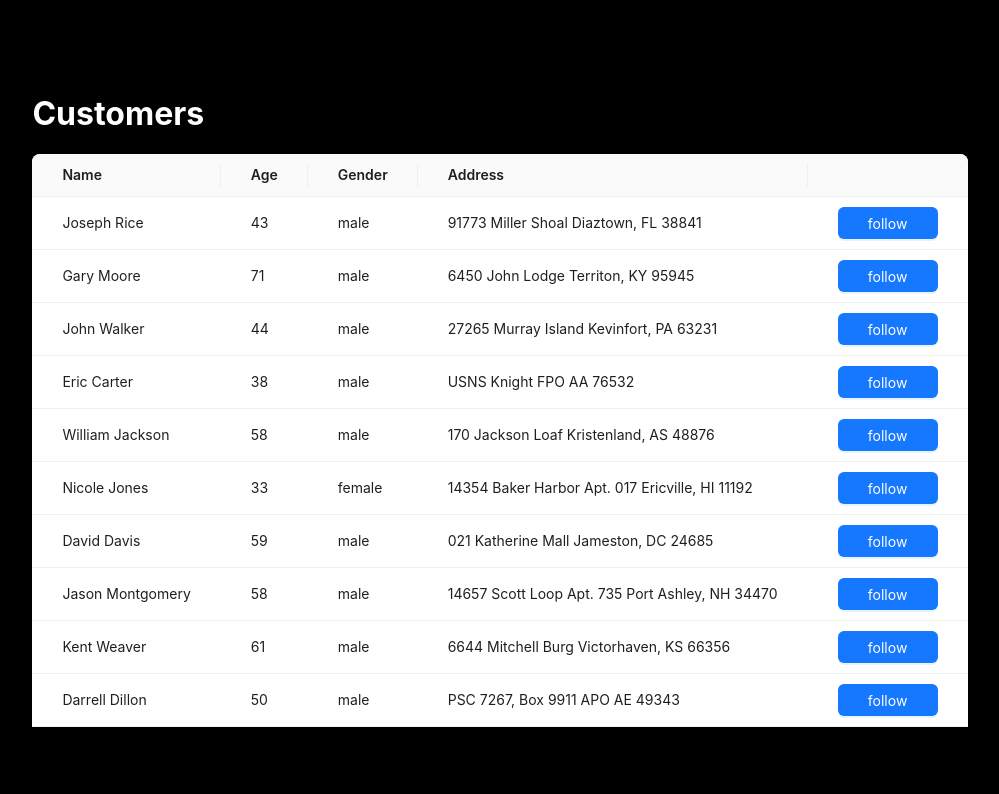
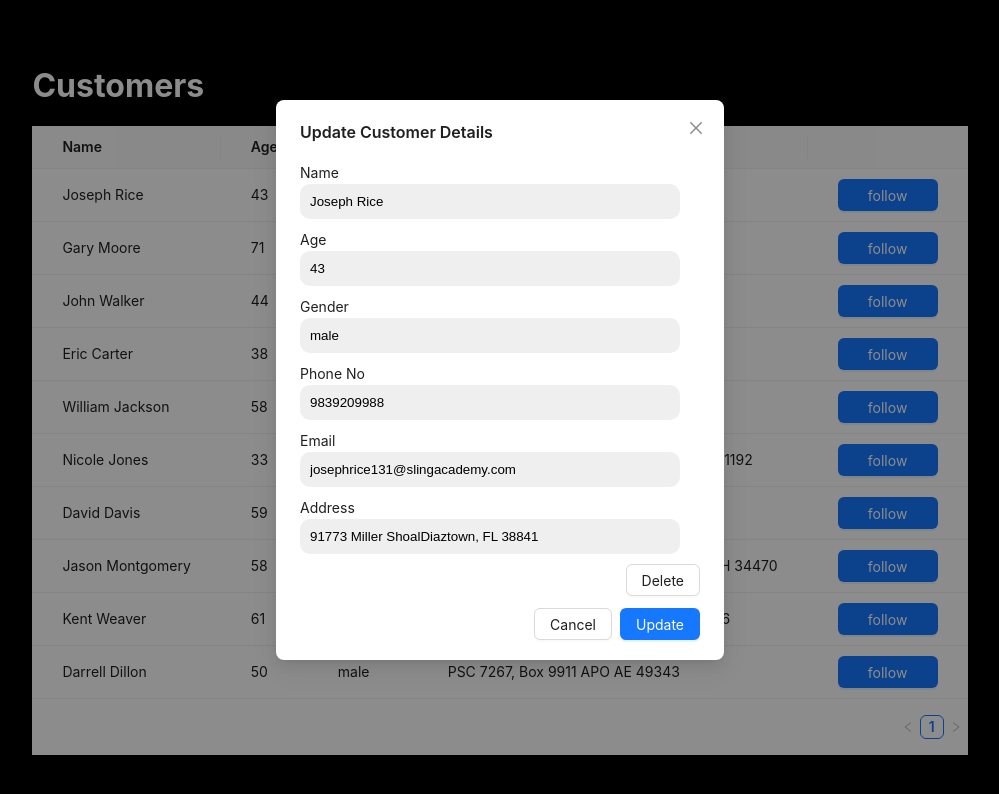
Before and after one commit to AshutoshPradhan1195/React-Intern-Task, a React (Create React App) app: page / in a window 1280 px wide. Both pictures are taken after a click on the element 639 px from the left and 223 px from the top of the page. Shown: the top 794 px of the page, without its empty margins (140-1139 px from the left). Built offline with nearby package versions, Linux system fonts and the light colour scheme; the HTML template or start-up script is replaced by a standard one.

Commit message:
create and update for customers

```diff
--- a/src/App.tsx
+++ b/src/App.tsx
@@ -1,6 +1,8 @@
 import React from 'react';
 import {Task} from './components/Task';
 import { customerDataType } from './components/assets/types';
+
+
 
 
 const customerData:customerDataType[] = [
@@ -89,7 +91,8 @@ const customerData:customerDataType[] = [
     address:"PSC 7267, Box 9911\nAPO AE 49343",
     gender:"male",
     age:50,
-  }]
+  }
+]
 
 
 
--- a/src/components/CustomerTable.tsx
+++ b/src/components/CustomerTable.tsx
@@ -1,13 +1,21 @@
-import React from 'react';
+import React, { useState } from 'react';
 import { ConfigProvider, Table } from 'antd';
 import type { ColumnsType } from 'antd/es/table';
 import { customerDataType, myProps } from './assets/types';
-import PopupModal from './PopupModal';
-import { render } from '@testing-library/react';
 import { FollowBtn } from './FollowBtn';
+import { Modal } from 'antd';
+import { Button, Space } from 'antd';
 
 
+const CustomerTable = (props:myProps) => {
 
+  const [customerData,setCustomerData] = useState(props.customerData)
+
+  const onCellClick = (record:customerDataType) =>{
+    setPopupData(record)
+    setIsModalOpen(true)
+    setIsUpdate(true)
+  }
   const columns: ColumnsType<customerDataType> = [
 
     //added onCell onclickfor each column except button in order to not show popup when pressing clicking on follow button
@@ -17,9 +25,7 @@ const columns: ColumnsType<customerDataType> = [
       onCell : (record) => {
         return{
           onClick : () => {
-          render(
-            <PopupModal name={record.name} age={record.age} address={record.address} email={record.email} phone={record.phone} gender={record.gender}/>
-          )
+            onCellClick(record)
           }
         }
       }
@@ -30,9 +36,7 @@ const columns: ColumnsType<customerDataType> = [
       onCell : (record) => {
         return{
           onClick : () => {
-          render(
-            <PopupModal name={record.name} age={record.age} address={record.address} email={record.email} phone={record.phone} gender={record.gender}/>
-          )
+            onCellClick(record)
           }
         }
       }
@@ -43,9 +47,7 @@ const columns: ColumnsType<customerDataType> = [
       onCell : (record) => {
         return{
           onClick : () => {
-          render(
-            <PopupModal name={record.name} age={record.age} address={record.address} email={record.email} phone={record.phone} gender={record.gender}/>
-          )
+            onCellClick(record)
           }
         }
       }
@@ -54,11 +56,10 @@ const columns: ColumnsType<customerDataType> = [
       title: 'Address',
       dataIndex: 'address',
       onCell : (record) => {
+
         return{
           onClick : () => {
-          render(
-            <PopupModal name={record.name} age={record.age} address={record.address} email={record.email} phone={record.phone} gender={record.gender}/>
-          )
+            onCellClick(record)
           }
         }
       }
@@ -72,23 +73,132 @@ const columns: ColumnsType<customerDataType> = [
     }
   ];
 
+  const [isModalOpen, setIsModalOpen] = useState(false);
 
-const CustomerTable = (props:myProps) => (
+  const [popupData, setPopupData] = useState({
+    name:"",
+    age:0,
+    address:"",
+    email:"",
+    gender:"",
+    phone:""
+
+  })
+
+  const handleUpdateOrAdd = () => {
+
+    if(!isUpdate){
+      customerData.push(popupData)
+    }
+      const newData = customerData.map((data) => {
+      if(data.email === popupData.email){
+        return data
+      }
+      else{
+        return data
+      }})
+      console.log(newData)
+      setCustomerData(newData)
+
+    setIsModalOpen(false);
+
+  };
+
+  const addCustomerPopup = () => {
+    setIsUpdate(false)
+    setPopupData(
+      {name:"",
+      age:0,
+      address:"",
+      email:"",
+      gender:"",
+      phone:""
+    })
+    setIsModalOpen(true)
+  }
+
+  const handleChange = (event: React.ChangeEvent<HTMLInputElement>) => {
+    setPopupData({...popupData, [event.target.name] : event.target.value})
+  }
+
+  const handleCancel = () => {
+    setIsModalOpen(false)
+  }
+
+  const handleDelete = () => {
+
+      const newData = customerData.filter((data) => data.email !== popupData.email)
+      setCustomerData(newData)
+      setIsModalOpen(false);
+  };
+
+  const [isUpdate,setIsUpdate] = useState(true)
+
+  return(
   <>
+    <div >
+      <h1 onClick={addCustomerPopup}>Customers</h1>
       <ConfigProvider theme={{components: {Table:
         {
           cellPaddingBlockMD:10,
           cellPaddingInlineMD:30,
-        borderRadius:0
+          borderRadius:10,
+          footerBg:"red"
         }}
       }}>
 
-      <Table columns={columns} dataSource={props.customerData} rowKey={(record) => record.email} pagination={false} size="middle"/>
+      <Table columns={columns} dataSource={customerData} rowKey={(record) => record.email} size="middle" style={{backgroundColor:"white"}}/>
 
       </ConfigProvider>
 
+      <Modal title= {isUpdate? "Update Customer Details" : "Add New Customer"} open={isModalOpen} onOk={handleUpdateOrAdd} okText={isUpdate? "Update" : "Add"} onCancel={handleCancel}  width={"35%"}>
+
+        <div className='popup'>
+          <div>
+            <label htmlFor="name">Name</label>
+            <input type='text' value={popupData.name} id='name' name='name' placeholder='Full Name' onChange={handleChange}/>
+          </div>
+
+          <div>
+            <label htmlFor="age">Age</label>
+            <input type='number' value={popupData.age} id='age' name='age' min={1} placeholder='Age'  onChange={handleChange}/>
+          </div>
+
+          <div>
+            <label htmlFor="gender">Gender</label>
+            <input type='text' value={popupData.gender} id='gender' name='gender' placeholder='Gender'  onChange={handleChange}/>
+          </div>
+
+          <div>
+            <label htmlFor="phone">Phone No</label>
+            <input type='text' value={popupData.phone} id='phone' name='phone' placeholder='Phone Number'  onChange={handleChange}/>
+          </div>
+
+          <div>
+            <label htmlFor="email">Email</label>
+            <input type='text' value={popupData.email} id='email' name='email' placeholder='Email' readOnly={isUpdate? true : false} onChange={handleChange}/>
+          </div>
+
+          <div>
+            <label htmlFor="address">Address</label>
+            <input type='text' value={popupData.address} id='address' name='address' placeholder='Address' onChange={handleChange}/>
+          </div>
+
+        </div>
+
+        <Space wrap style={{display:"flex", justifyContent:"end", alignItems:"end",}}>
+                <Button onClick={() => {
+                    handleDelete()
+                }} style={{marginTop:"10px", textAlign:"right", display:isUpdate? "block" : "none"}}>
+                    Delete
+                </Button>
+            </Space>
+      </Modal>
+
+    </div>
+
   </>
 
-);
+)};
 
 export default CustomerTable;
--- a/src/components/PopupModal.tsx
+++ b/src/components/PopupModal.tsx
@@ -2,12 +2,18 @@ import React, { useState } from 'react';
 import { Modal } from 'antd';
 import { customerDataType } from './assets/types';
 
-const PopupModal = (props:customerDataType) => {
+export const PopupModal = (props:customerDataType) => {
   const [isModalOpen, setIsModalOpen] = useState(true);
 
+  const [popupData, setPopupData] = useState(props)
+
   const handleOk = () => {
-    setIsModalOpen(false);
+
   };
+
+  const handleChange = (event: React.ChangeEvent<HTMLInputElement>) => {
+    setPopupData({...popupData, [event.target.name] : event.target.value})
+  }
 
   const handleCancel = () => {
     setIsModalOpen(false);
@@ -20,33 +26,34 @@ const PopupModal = (props:customerDataType) => {
         <div className='popup'>
           <div>
             <label htmlFor="name">Name</label>
-            <input type='text' value={props.name} id='name' placeholder='Full Name' readOnly/>
+            <input type='text' value={popupData.name} id='name' name='name' placeholder='Full Name' onChange={handleChange}/>
           </div>
 
           <div>
             <label htmlFor="age">Age</label>
-            <input type='number' value={props.age} id='age' min={1} placeholder='Age' readOnly/>
+            <input type='number' value={popupData.age} id='age' name='age' min={1} placeholder='Age'  onChange={handleChange}/>
           </div>
 
           <div>
             <label htmlFor="gender">Gender</label>
-            <input type='text' value={props.gender} id='gender' placeholder='Gender' readOnly/>
+            <input type='text' value={popupData.gender} id='gender' name='gender' placeholder='Gender'  onChange={handleChange}/>
           </div>
 
           <div>
             <label htmlFor="phone">Phone No</label>
-            <input type='text' value={props.phone} id='phone' placeholder='Phone Number' readOnly/>
+            <input type='text' value={popupData.phone} id='phone' name='phone' placeholder='Phone Number'  onChange={handleChange}/>
           </div>
 
           <div>
             <label htmlFor="email">Email</label>
-            <input type='text' value={props.email} id='email' placeholder='Email' readOnly/>
+            <input type='text' value={popupData.email} id='email' name='email' placeholder='Email' readOnly/>
           </div>
 
           <div>
             <label htmlFor="address">Address</label>
-            <input type='text' value={props.address} id='address' placeholder='Address' readOnly/>
+            <input type='text' value={popupData.address} id='address' name='address' placeholder='Address' onChange={handleChange}/>
           </div>
+
         </div>
 
 
@@ -54,5 +61,3 @@ const PopupModal = (props:customerDataType) => {
     </>
   );
 };
-
-export default PopupModal;
--- a/src/components/Task.tsx
+++ b/src/components/Task.tsx
@@ -10,11 +10,8 @@ import CustomerTable from './CustomerTable';
         return(
             <div style={{display:'flex',width:"100vw", height:"100vh",justifyContent:"center", alignItems:"center"}}>
 
-                <div >
-                    <h1>Customers</h1>
-                    <CustomerTable customerData={props.customerData}/>
-                </div>
 
+                <CustomerTable customerData={props.customerData}/>
 
             </div>
         )
```
Also changed, not shown: src/components/assets/types.tsx (added, +12 -0 lines). Lines whose indentation alone changed are shown as unchanged.
